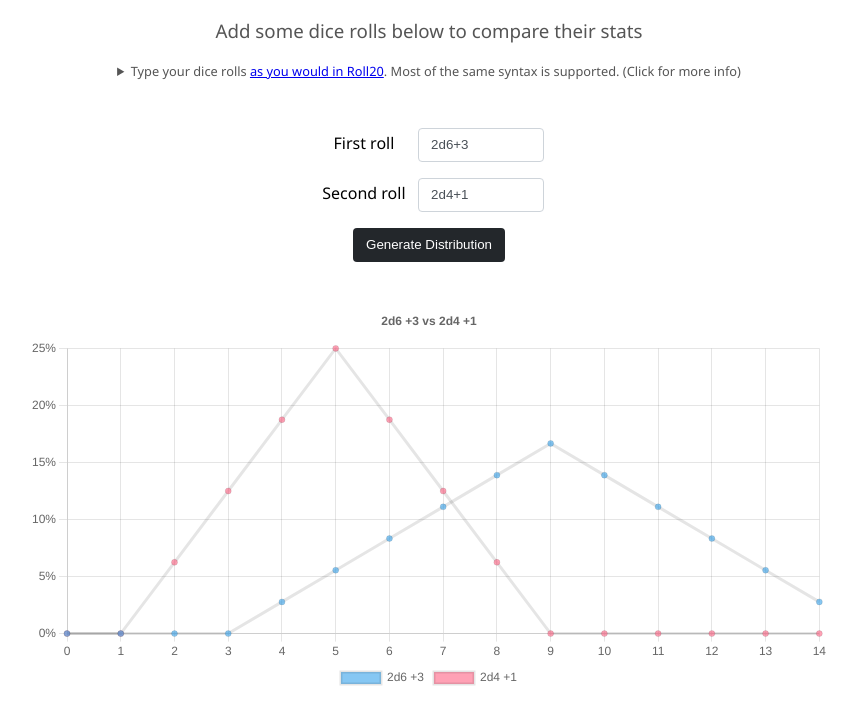
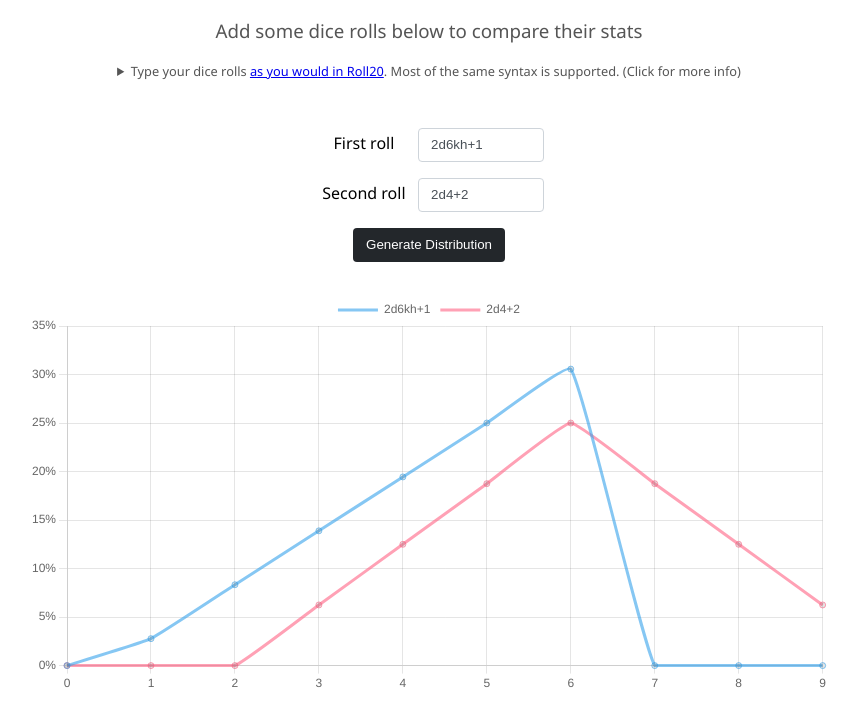
Before and after one commit to drb1001/dice_stats_v2, a plain HTML site: page index.html in a window 1280 px wide. Shown: the part 78-804 px from the top of the page, without its empty margins (211-1068 px from the left). Drawn offline with nearby package versions, Linux system fonts and the light colour scheme.

Commit message:
clean up chart design

```diff
--- a/chart.js
+++ b/chart.js
@@ -8,15 +8,16 @@ export function initChart(ctx) {
       datasets: []
     },
     options: {
+      elements: {
+        line: { tension: 0.1 }
+      },
       plugins: {
-        title: {
-          display: true,
-          text: '',
-          padding: 20
-        },
+        tooltip : { enabled: false },
+        title: { display: false },
         legend: {
           display: true,
-          position: 'bottom',
+          position: 'top',
+          labels: { boxHeight: 0 }
         }
       },
       responsive: true,
@@ -32,9 +33,8 @@ export function initChart(ctx) {
   });
 }
 
-export function updateChart(labels, data, titleText) {
+export function updateChart(labels, data) {
   chart.data.labels = labels;
   chart.data.datasets = data;
-  chart.options.plugins.title.text = titleText;
   chart.update();
 }
--- a/index.html
+++ b/index.html
@@ -28,12 +28,12 @@
 
   <div class="form">
     <label for="diceSpec1">First roll</label>
-    <input type="text" id="diceSpec1" value="2d6+3" placeholder="e.g. 3d6+2 or 2d6+1d8-1">
+    <input type="text" id="diceSpec1" value="2d6kh+1" placeholder="e.g. 3d6+2 or 2d6+1d8-1">
   </div>
 
   <div class="form">
     <label for="diceSpec2">Second roll</label>
-    <input type="text" id="diceSpec2" value="2d4+1" placeholder="e.g. 1d8+2">
+    <input type="text" id="diceSpec2" value="2d4+2" placeholder="e.g. 1d8+2">
   </div>
 
   <button id="generate">Generate Distribution</button>
--- a/ui.js
+++ b/ui.js
@@ -26,13 +26,10 @@ function generate() {
     const data2 = labels.map(label => dist2[label] || 0);
     console.log("Final labels and data:", { labels, data1, data2 });
 
-    const titleText = `${groups1.map(g => g.raw).join(" ")} vs ${groups2.map(g => g.raw).join(" ")}`;
-    console.log("Chart title:", titleText);
-
     updateChart(labels, [
-      { label: groups1.map(g => g.raw).join(" "), data: data1, backgroundColor: 'rgba(54, 162, 235, 0.6)' },
-      { label: groups2.map(g => g.raw).join(" "), data: data2, backgroundColor: 'rgba(255, 99, 132, 0.6)' }
-    ], titleText);
+      { label: groups1.map(g => g.raw).join(""), data: data1, borderColor: 'rgba(54, 162, 235, 0.6)' },
+      { label: groups2.map(g => g.raw).join(""), data: data2, borderColor: 'rgba(255, 99, 132, 0.6)' }
+    ]);
   } catch (error) {
     console.error("Error during distribution generation:", error);
     alert(error.message);
```
